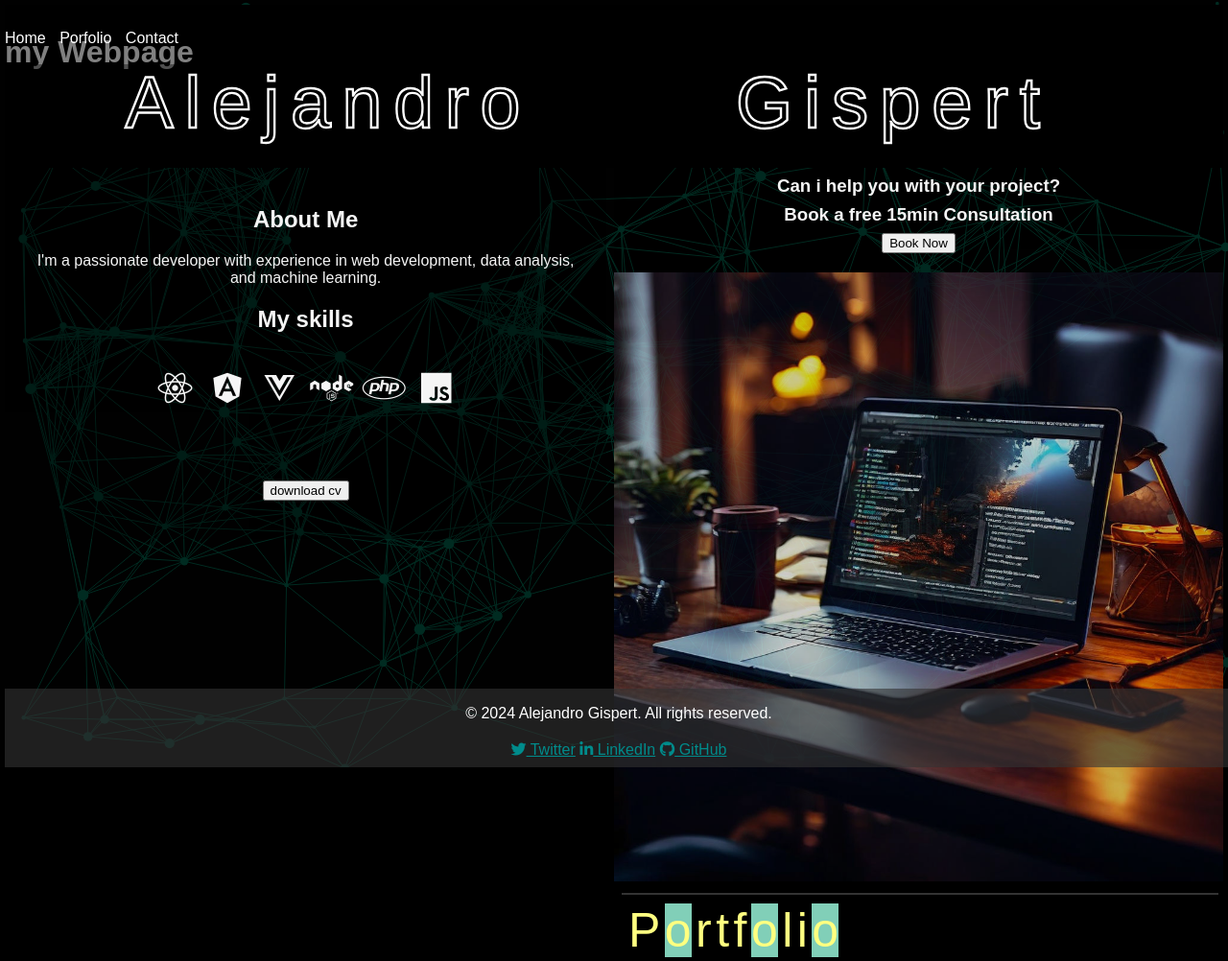
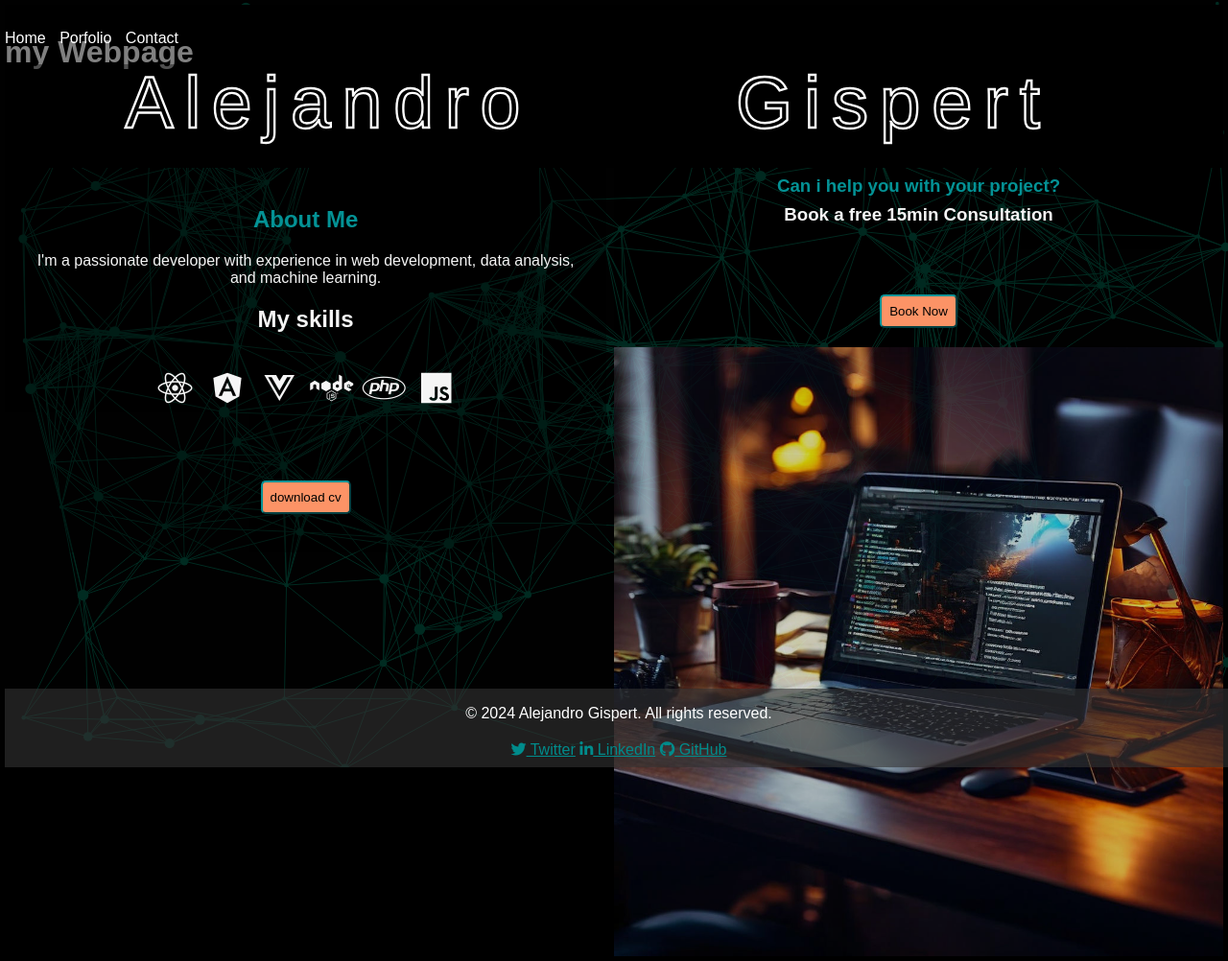
Before and after one commit to AlejandroGispert/css-first-homework, a plain HTML site: page index.html in a window 1280 px wide. Shown: the top 1002 px of the page at 96% size. Drawn offline with Linux system fonts and the light colour scheme; animation ran at ten frames a second; a script that the page names is missing; a web font is replaced by a local one.

Commit message:
first commit

```diff
--- a/index.html
+++ b/index.html
@@ -41,7 +41,7 @@
     <main>
         <section id="description-section">
 
-            <h1>About Me</h1>
+            <h1 class="green">About Me</h1>
             <p>I'm a passionate developer with experience in web development, data analysis, and machine learning.</p>
         </section>
 
@@ -59,7 +59,7 @@
 
             </div>
         </legend>
-            <button id="last-btn">download cv</button>
+            <button id="last-btn" class="buttons">download cv</button>
             <!-- Add more projects as needed -->
         </section>
 
@@ -72,9 +72,9 @@
 
 <aside id="aside-window">
     <section id="description-section II">
-    <h1>Can i help you with your project?</h1>
+    <h1 class="green">Can i help you with your project?</h1>
             <h1>Book a free 15min Consultation</h1>
-            <button>Book Now</button>
+            <button class="buttons">Book Now</button>
 </section>
 
     <img  id="theFirstImage" src="./img/webdeveloper.jpeg" alt="webpage" width="100%" height="auto">
@@ -98,13 +98,14 @@
     <iframe id="sol" src="./pages2/sol.html" width="50%" height="auto"></iframe>
 </div>
 <div class="dividers"></div>
-    <h1>React Specialty</h1>
+    <h1 class="green">React Specialty</h1>
     <div class="dividers"></div>
     <img id="theSecondImage" src="./img/react2.png" alt="webpage" width="100%" height="auto">
     <div class="dividers"></div>
     <h1>Contact Me</h1>
     <div class="dividers"></div>
 
+    <h3>Lets's connect!</h3>
     <section id="contact">
 
         <form id="form">
--- a/styles.css
+++ b/styles.css
@@ -142,11 +142,16 @@ margin:8px;}
 .framework-icons i{width: 50px;font-size: 36px}
 
 
-#last-btn {margin-top: 10%;}
+.buttons {margin-top: 10%; border-radius: 5px; padding: 8px; background-color: #FC9366;border-color: #049295;}
 
 aside h1 {
     margin: 8px;
 }
+
+.green{
+    color: #049295;
+}
+
 #theFirstImage{opacity: .8;}
 
 #theSecondImage{opacity: .7; animation-name: wheel;
```
